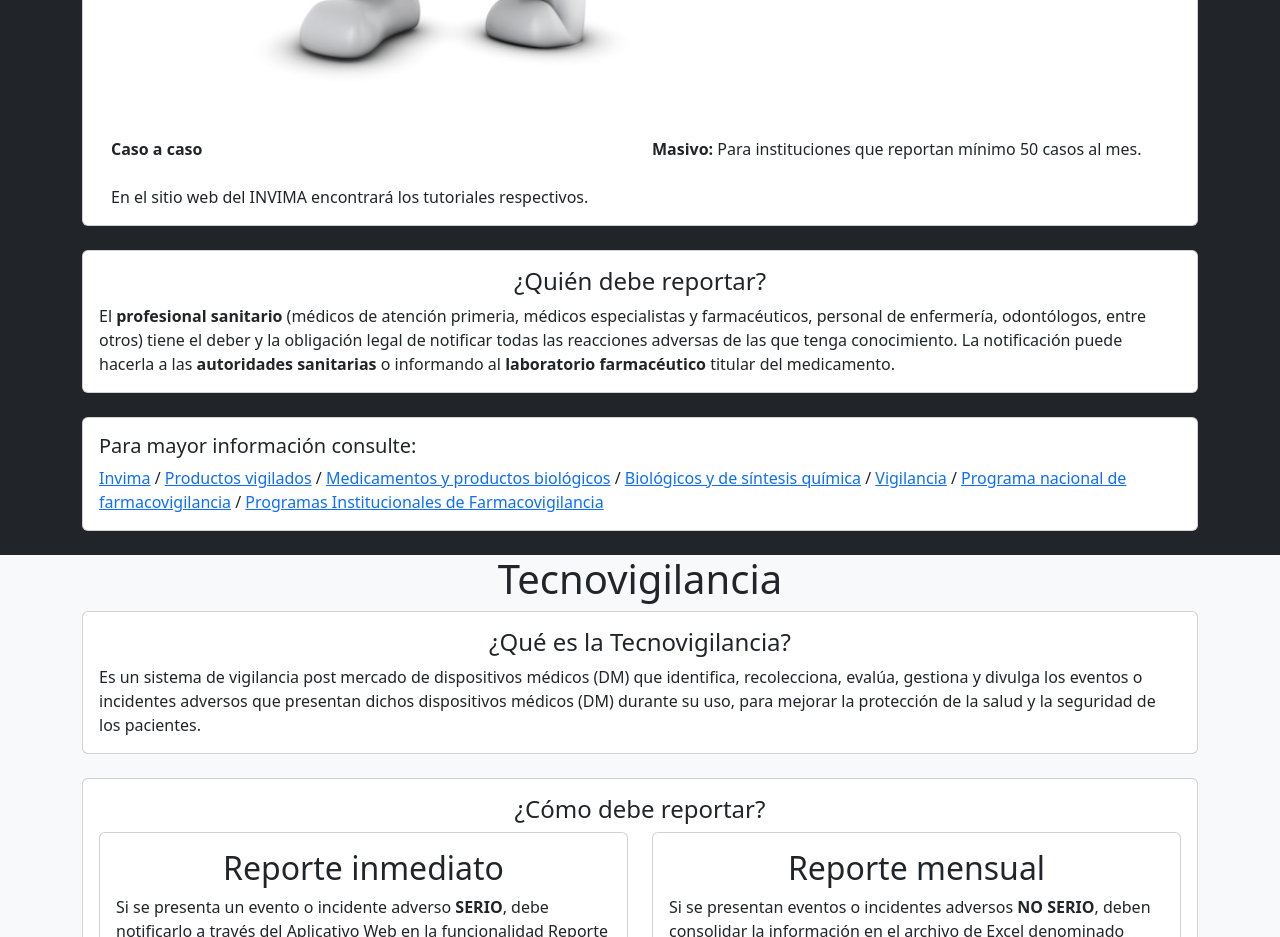
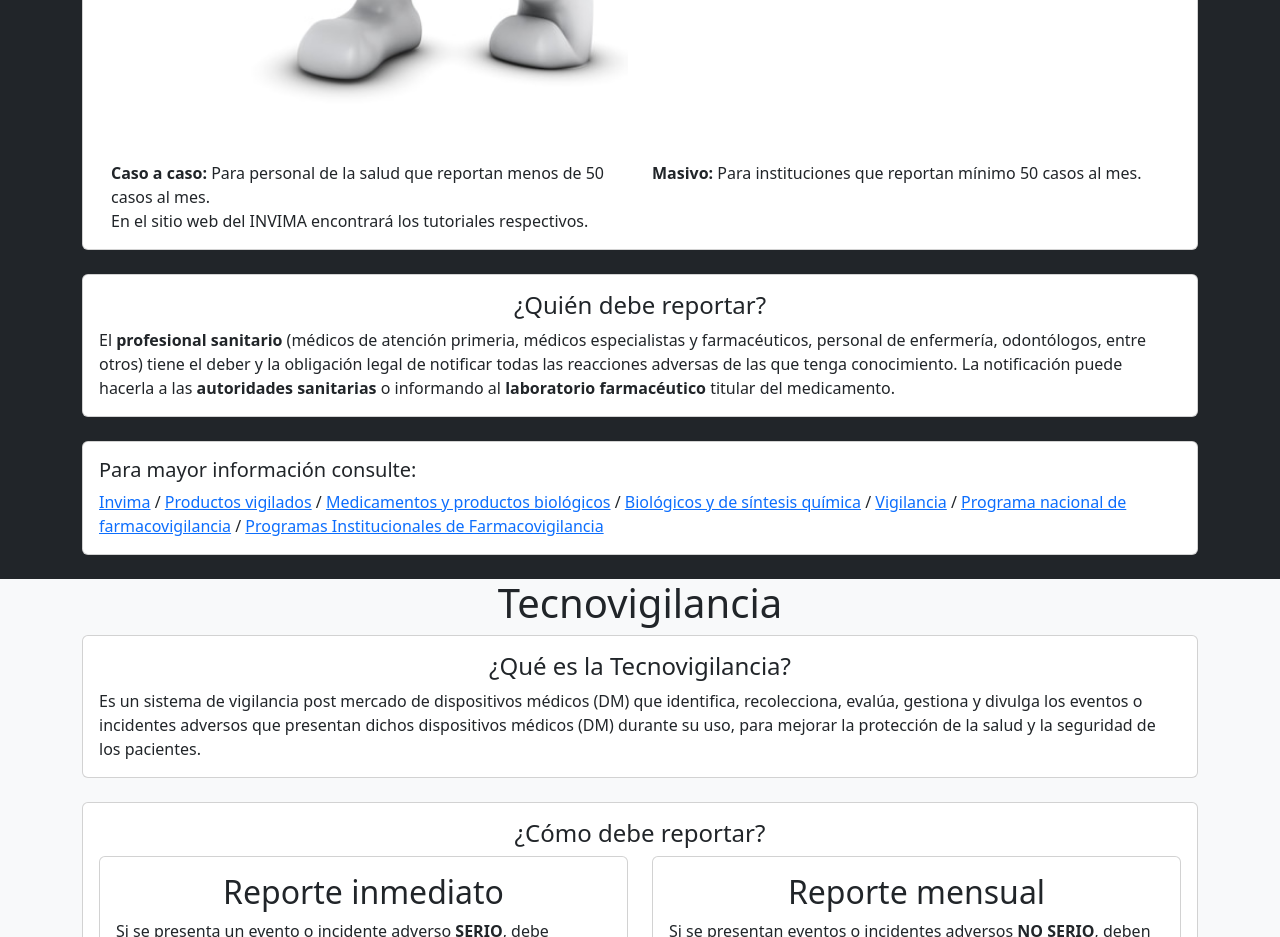
Before and after one commit to juliandrojas/pagina_web_farmacovigilancia_tecnovigilancia, a plain HTML site: page index.html in a window 1280 px wide. Shown: the part 1760-2697 px from the top of the page. Drawn offline with nearby package versions, Linux system fonts and the light colour scheme.

Commit message:
Fix("Caso a caso")

```diff
--- a/index.html
+++ b/index.html
@@ -180,7 +180,8 @@
                       alt=""
                     />
                     <p class="card-text text-justify">
-                      <strong>Caso a caso</strong>
+                      <strong class="text-sm">Caso a caso:</strong> Para personal de la salud que reportan menos de 50 casos al mes.
+                      <br>
                     </p>
                   </div>
                   <div class="col-md-6">
```
